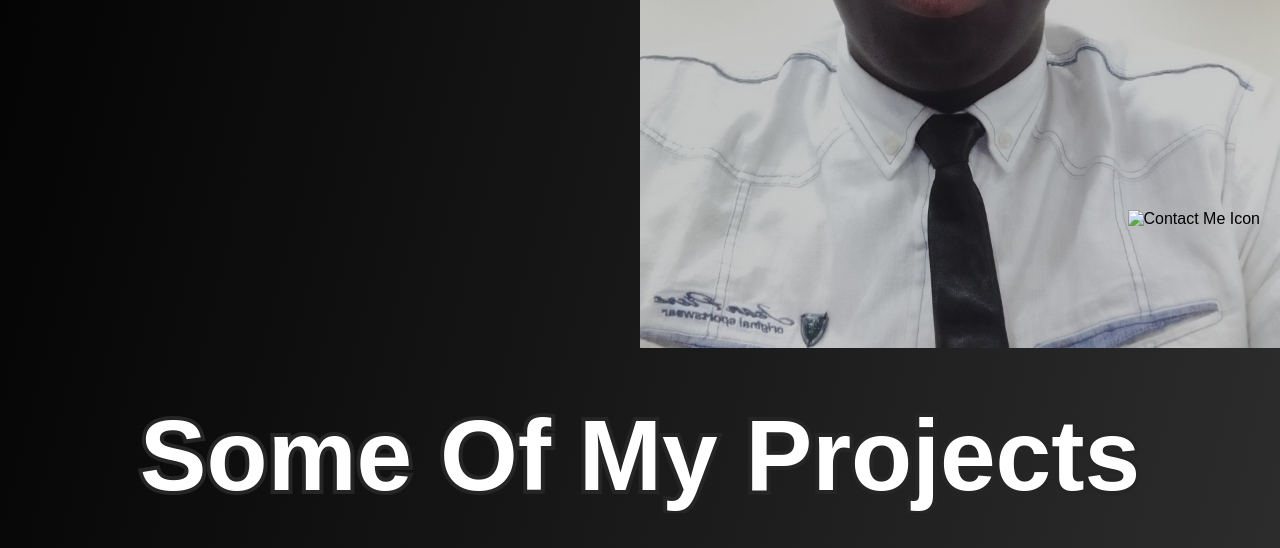
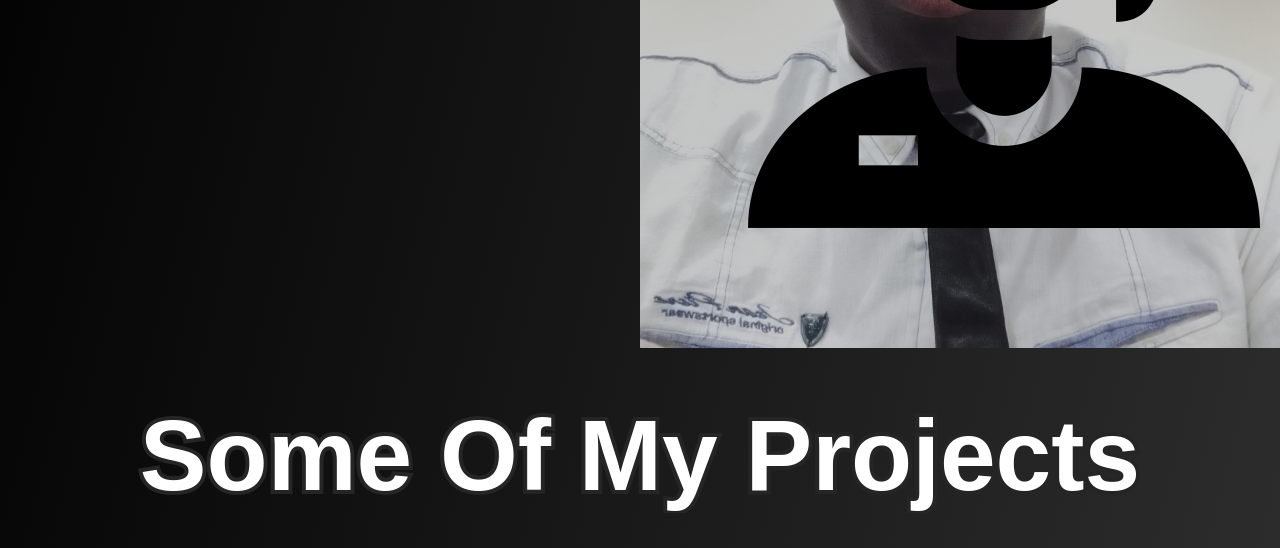
Before and after one commit to osayanhu/osayanhu.github.io, a plain HTML site: page index.html in a window 1280 px wide. Shown: the part 552-1100 px from the top of the page. Drawn offline with Linux system fonts and the light colour scheme.

Commit message:
Update index.html

```diff
--- a/index.html
+++ b/index.html
@@ -157,7 +157,7 @@
     <!-- contact section -->
     <!-- Contact Me Icon -->
     <div id="contact-icon">
-        <img src="contact-icon.png" alt="Contact Me Icon">
+        <img src="assets/images/operator.png" alt="Contact Me Icon">
     </div>
 
     <!-- Contact Form -->
```
